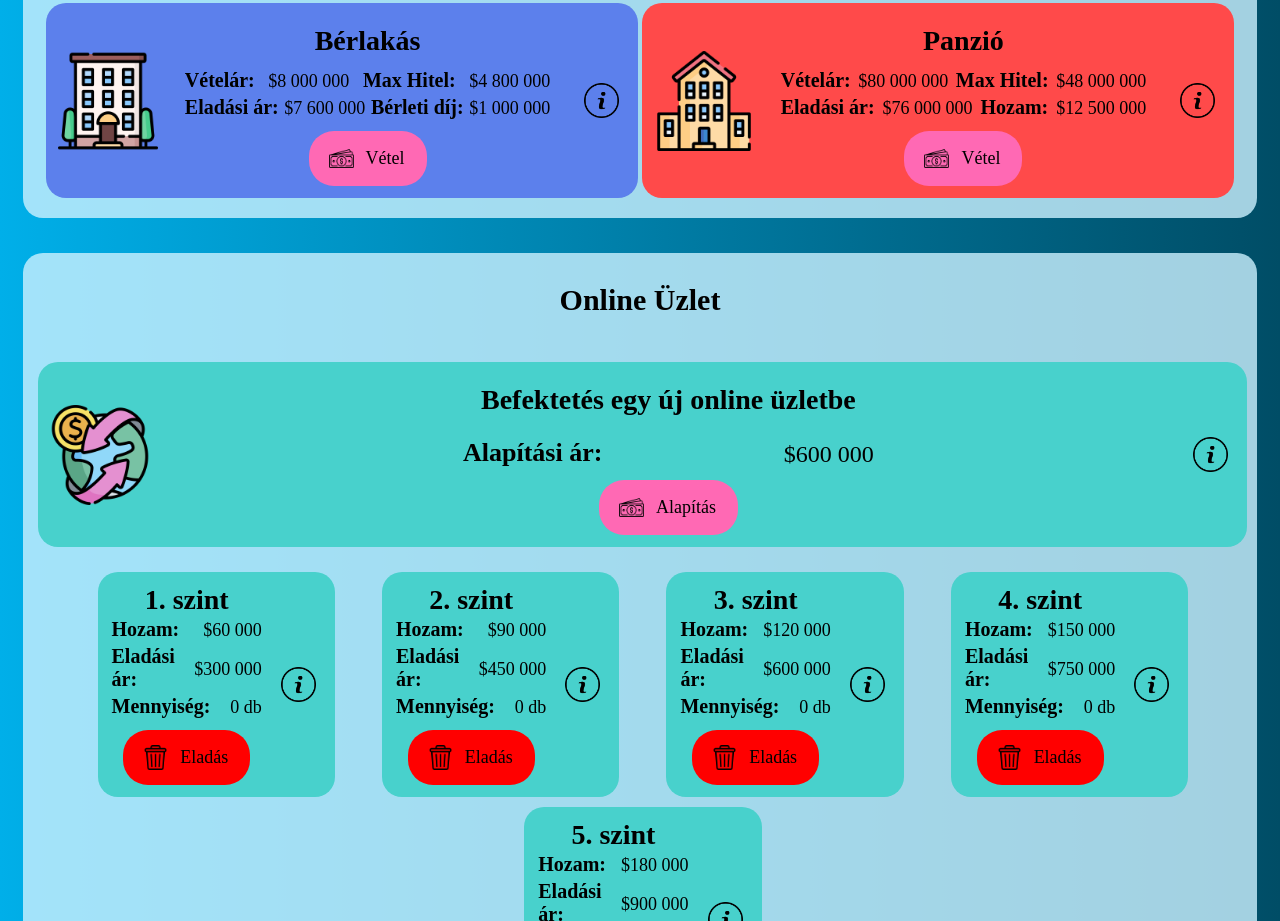
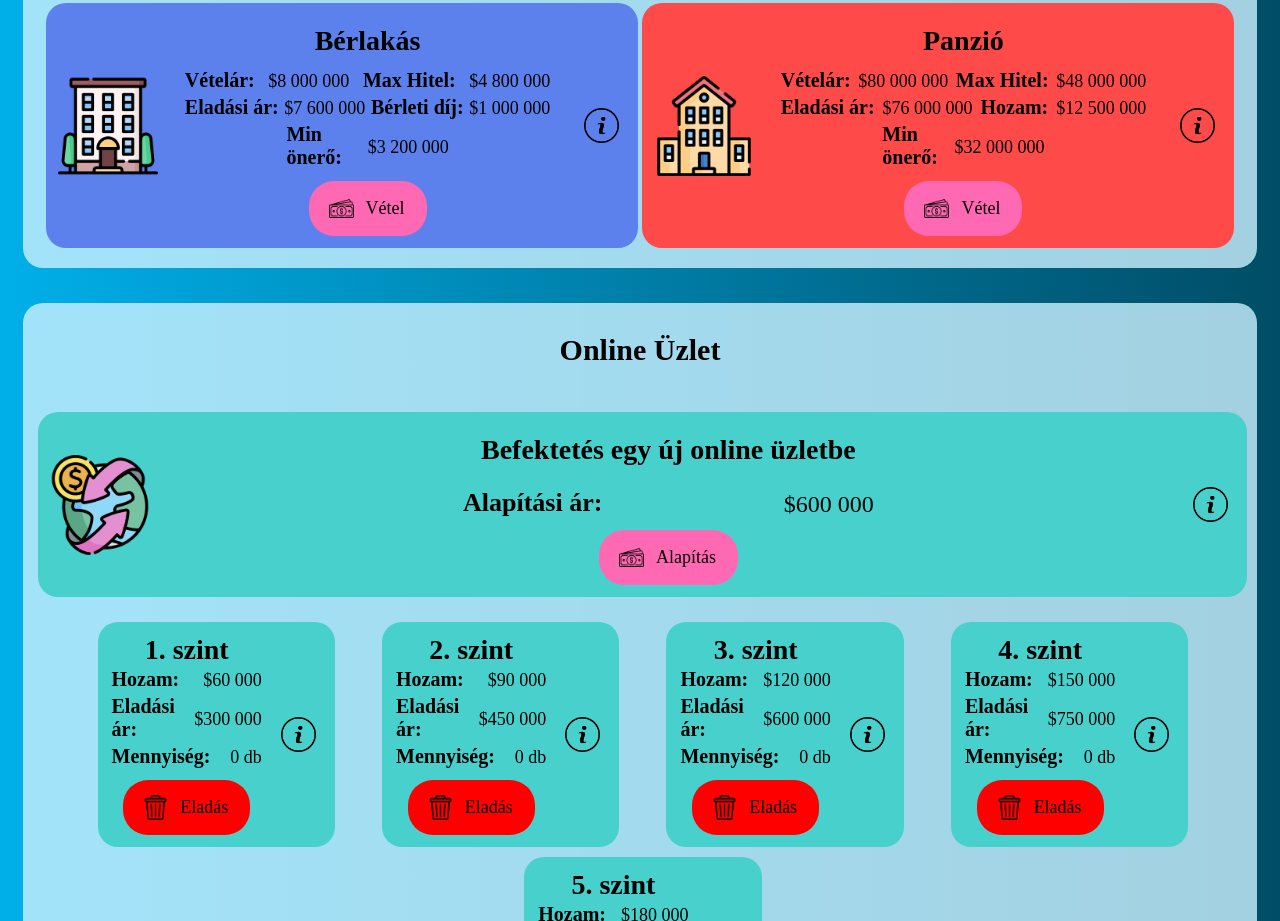
Before and after one commit to dvd2001/MyFirstMillion, an Angular app: page /game in a window 1280 px wide. Shown: the part 1160-2081 px from the top of the page. Built offline with nearby package versions, Linux system fonts and the light colour scheme.

Commit message:
adding min wealth field to accomodation section cards

```diff
--- a/src/app/components/game-page/game-page.css
+++ b/src/app/components/game-page/game-page.css
@@ -581,6 +581,10 @@ input::-webkit-inner-spin-button {
     padding: 0 0 10px 0
 }
 
+.min {
+    width: 45%;
+}
+
 #cash {
     display: flex;
     justify-content: center;
--- a/src/app/components/game-page/game-page.html
+++ b/src/app/components/game-page/game-page.html
@@ -196,6 +196,10 @@
                         <p class="title">Bérleti díj:</p>
                         <p id="flatRent" class="price"></p>
                     </div>
+                    <div class="detail min">
+                        <p class="title">Min önerő:</p>
+                        <p id="flatMinWealth" class="price"></p>
+                    </div>
                     <div class="detail detailBtn">
                         <button class="buy" (click)="flatBuy()">
                             <img [src]="themeService.getTheme()() === 'light' ? 'assets/images/buy.png':'assets/images/buyWhite.png'"
@@ -266,6 +270,10 @@
                         <p id="pansionSell" class="price"></p>
                         <p class="title">Hozam:</p>
                         <p id="pansionIncome" class="price"></p>
+                    </div>
+                    <div class="detail min">
+                        <p class="title">Min önerő:</p>
+                        <p id="pansionMinWealth" class="price"></p>
                     </div>
                     <div class="detail detailBtn">
                         <button class="buy" (click)="pansionBuy()">
--- a/src/app/components/game-page/game-page.ts
+++ b/src/app/components/game-page/game-page.ts
@@ -138,6 +138,8 @@ export class GamePage implements OnInit {
       const gbpMoney = document.querySelector('#gbpMoney') as HTMLElement;
       const eurMoney = document.querySelector('#eurMoney') as HTMLElement;
       const usdMoney = document.querySelector('#usdMoney') as HTMLElement;
+      const flatMinWealth = document.querySelector('#flatMinWealth') as HTMLElement;
+      const pansionMinWealth = document.querySelector('#pansionMinWealth') as HTMLElement;
       const field = this.fields[this.field];
       bankAmount.value = this.gameData.bank.toString();
       gbpAmount.value = this.gameData.gbp.toString();
@@ -178,6 +180,8 @@ export class GamePage implements OnInit {
       online5Income.innerText = `$${(field.onlineIncome5 * 1000).toLocaleString('hu-HU')}`;
       online5Sell.innerText = `$${(field.onlineSell5 * 1000).toLocaleString('hu-HU')}`;
       online5Amount.innerText = `${this.gameData.online5} db`;
+      flatMinWealth.innerText = `$${((field.flatBuy - field.flatDebt) * 1000).toLocaleString('hu-HU')}`;
+      pansionMinWealth.innerText = `$${((field.pansionBuy - field.pansionDebt) * 1000).toLocaleString('hu-HU')}`;
     }
   }
 
```
